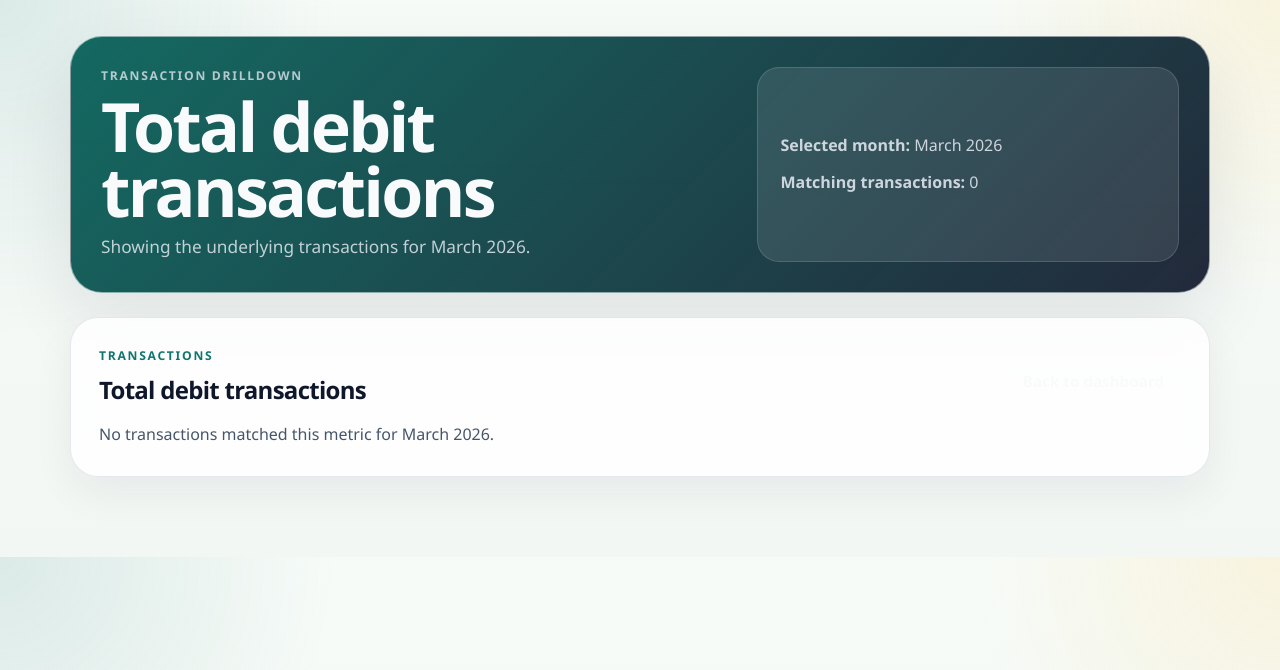
After one commit to livshu/personal-finance-tracker, a Django app: page /transactions/?month=2026-03&metric=debit in a window 1280 px wide. The commit adds this page. Shown: the top 670 px of the page. Run offline with Django 5.2, Linux system fonts and the light colour scheme; data that the repository does not hold is empty.

Commit message:
Add clickable drilldown for transactions on dashboard, showing all transactions for a given category and month. Also added a new "Transfers" category to capture transfer transactions, and updated transfer handling correctly.

```diff
--- a/core/dashboard.py
+++ b/core/dashboard.py
@@ -5,6 +5,45 @@ from django.utils import timezone
 
 from core.models import Transaction
 from core.reporting import get_reporting_amount
+
+
+TRANSACTION_DRILLDOWN_METRICS = {
+    "debit": {
+        "label": "Total debit transactions",
+        "filters": {
+            "transaction_type": Transaction.TransactionType.DEBIT,
+            "is_excluded": False,
+        },
+    },
+    "credit": {
+        "label": "Total credit transactions",
+        "filters": {
+            "transaction_type": Transaction.TransactionType.CREDIT,
+            "is_excluded": False,
+        },
+    },
+    "transfer": {
+        "label": "Transfer transactions",
+        "filters": {
+            "is_transfer": True,
+        },
+    },
+    "excluded": {
+        "label": "Excluded transactions",
+        "filters": {
+            "is_excluded": True,
+        },
+    },
+    "uncategorized": {
+        "label": "Uncategorized spend transactions",
+        "filters": {
+            "transaction_type": Transaction.TransactionType.DEBIT,
+            "is_excluded": False,
+            "is_transfer": False,
+            "category__isnull": True,
+        },
+    },
+}
 
 
 def get_selected_month_window(selected_month: str | None):
@@ -160,3 +199,25 @@ def get_uncategorized_metrics(month_start, month_end):
         "uncategorized_transaction_count": uncategorized_transactions.count(),
         "uncategorized_total": uncategorized_total,
     }
+
+
+def get_transaction_drilldown_queryset(metric, month_start, month_end):
+    """
+    Return the label and queryset for a supported drilldown metric.
+    """
+    metric_config = TRANSACTION_DRILLDOWN_METRICS.get(metric)
+
+    if metric_config is None:
+        return None, None
+
+    transactions = (
+        Transaction.objects.select_related("account", "category")
+        .filter(
+            date__gte=month_start,
+            date__lte=month_end,
+            **metric_config["filters"],
+        )
+        .order_by("-date", "-id")
+    )
+
+    return metric_config["label"], transactions
--- a/core/import_services.py
+++ b/core/import_services.py
@@ -1,7 +1,7 @@
 from decimal import Decimal
 
 from django.utils import timezone
-
+from core.transfer_rules import is_transfer_description
 from core.categorization import suggest_category_for_merchant
 from core.models import Transaction
 from core.normalization import normalize_merchant
@@ -51,7 +51,7 @@ def build_transactions_for_import(account, uploaded_file_name, parsed_rows, note
                 source_file=uploaded_file_name,
                 imported_at=imported_at,
                 notes=notes_builder(row),
-                is_transfer=False,
+                is_transfer=is_transfer_description(row_description),
                 is_excluded=False,
             )
         )
--- a/core/urls.py
+++ b/core/urls.py
@@ -8,10 +8,12 @@ from .views import (
     import_amex_csv,
     import_lloyds_csv,
     import_santander_csv,
+    transactions_drilldown,
 )
 
 urlpatterns = [
     path("", home, name="home"),
+    path("transactions/", transactions_drilldown, name="transactions_drilldown"),
     path("import/lloyds/", import_lloyds_csv, name="import_lloyds_csv"),
     path(
         "import/lloyds/confirm/",
--- a/core/views.py
+++ b/core/views.py
@@ -1,3 +1,4 @@
+from django.http import Http404
 from django.shortcuts import redirect, render
 from .models import Account, Category, Transaction
 from decimal import Decimal
@@ -14,6 +15,7 @@ from core.dashboard import (
     get_monthly_category_breakdown,
     get_monthly_summary,
     get_selected_month_window,
+    get_transaction_drilldown_queryset,
     get_uncategorized_metrics,
 )
 
@@ -78,6 +80,29 @@ def home(request):
         "uncategorized_total": uncategorized_total,
     }
     return render(request, "core/home.html", context)
+
+
+def transactions_drilldown(request):
+    selected_month, month_start, month_end = get_selected_month_window(
+        request.GET.get("month")
+    )
+    metric = request.GET.get("metric")
+    metric_label, transactions = get_transaction_drilldown_queryset(
+        metric, month_start, month_end
+    )
+
+    if transactions is None:
+        raise Http404("Unknown transactions drilldown metric.")
+
+    context = {
+        "metric": metric,
+        "metric_label": metric_label,
+        "selected_month": month_start.strftime("%Y-%m"),
+        "selected_month_display": month_start.strftime("%B %Y"),
+        "transaction_count": transactions.count(),
+        "transactions": transactions,
+    }
+    return render(request, "core/transactions_drilldown.html", context)
 
 def import_lloyds_csv(request):
     form = LloydsCSVUploadForm()
--- a/static/css/styles.css
+++ b/static/css/styles.css
@@ -236,6 +236,25 @@ body {
     min-height: 124px;
 }
 
+.stat-card-link {
+    display: block;
+    color: inherit;
+    text-decoration: none;
+    transition: transform 0.18s ease, box-shadow 0.18s ease, border-color 0.18s ease;
+}
+
+.stat-card-link:hover,
+.stat-card-link:focus-visible {
+    transform: translateY(-2px);
+    box-shadow: 0 18px 34px rgba(15, 23, 42, 0.08);
+    border-color: rgba(15, 118, 110, 0.28);
+}
+
+.stat-card-link:focus-visible {
+    outline: 3px solid rgba(20, 184, 166, 0.2);
+    outline-offset: 2px;
+}
+
 .accent-debit {
     background:
         linear-gradient(180deg, rgba(255, 228, 230, 0.95), rgba(255, 255, 255, 0.98));
@@ -301,6 +320,12 @@ body {
 .chart-card {
     background:
         linear-gradient(180deg, rgba(255, 255, 255, 0.88), rgba(247, 250, 249, 0.96));
+}
+
+.page-actions {
+    display: flex;
+    flex-wrap: wrap;
+    gap: 12px;
 }
 
 .chart-wrapper {
--- /dev/null
+++ b/templates/core/transactions_drilldown.html
@@ -0,0 +1,76 @@
+{% load static %}
+<!DOCTYPE html>
+<html lang="en">
+<head>
+    <meta charset="UTF-8">
+    <meta name="viewport" content="width=device-width, initial-scale=1.0">
+    <title>{{ metric_label }} | Personal Finance Tracker</title>
+    <link rel="stylesheet" href="{% static 'css/styles.css' %}">
+</head>
+<body>
+    <div class="import-shell">
+        <div class="import-stack">
+            <section class="import-hero">
+                <div>
+                    <p class="eyebrow">Transaction drilldown</p>
+                    <h1 class="page-title">{{ metric_label }}</h1>
+                    <p class="page-subtitle">
+                        Showing the underlying transactions for {{ selected_month_display }}.
+                    </p>
+                </div>
+                <div class="import-hero-panel">
+                    <p><strong>Selected month:</strong> {{ selected_month_display }}</p>
+                    <p><strong>Matching transactions:</strong> {{ transaction_count }}</p>
+                </div>
+            </section>
+
+            <section class="section-card import-card">
+                <div class="section-heading">
+                    <div>
+                        <p class="section-kicker">Transactions</p>
+                        <h2>{{ metric_label }}</h2>
+                    </div>
+                    <div class="page-actions">
+                        <a class="button-link secondary" href="{% url 'home' %}?month={{ selected_month }}">Back to dashboard</a>
+                    </div>
+                </div>
+
+                {% if transactions %}
+                    <div class="table-scroll">
+                        <table class="data-table">
+                            <thead>
+                                <tr>
+                                    <th>Date</th>
+                                    <th>Description</th>
+                                    <th>Account</th>
+                                    <th>Category</th>
+                                    <th>Type</th>
+                                    <th>Amount</th>
+                                    <th>Transfer</th>
+                                    <th>Excluded</th>
+                                </tr>
+                            </thead>
+                            <tbody>
+                                {% for transaction in transactions %}
+                                    <tr>
+                                        <td>{{ transaction.date }}</td>
+                                        <td>{{ transaction.description_raw }}</td>
+                                        <td>{{ transaction.account }}</td>
+                                        <td>{% if transaction.category %}{{ transaction.category }}{% else %}-{% endif %}</td>
+                                        <td>{{ transaction.get_transaction_type_display }}</td>
+                                        <td>£{{ transaction.amount|floatformat:2 }}</td>
+                                        <td>{{ transaction.is_transfer|yesno:"Yes,No" }}</td>
+                                        <td>{{ transaction.is_excluded|yesno:"Yes,No" }}</td>
+                                    </tr>
+                                {% endfor %}
+                            </tbody>
+                        </table>
+                    </div>
+                {% else %}
+                    <p class="empty-state">No transactions matched this metric for {{ selected_month_display }}.</p>
+                {% endif %}
+            </section>
+        </div>
+    </div>
+</body>
+</html>
```
Also changed, not shown: core/tests/test_reporting.py (+143 -0 lines), core/transfer_rules.py (added, +19 -0 lines), templates/core/home.html (+30 -10 lines).
